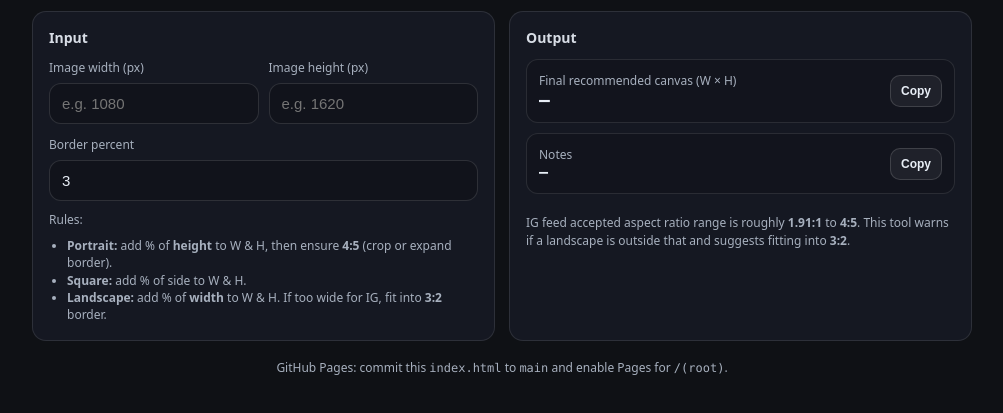
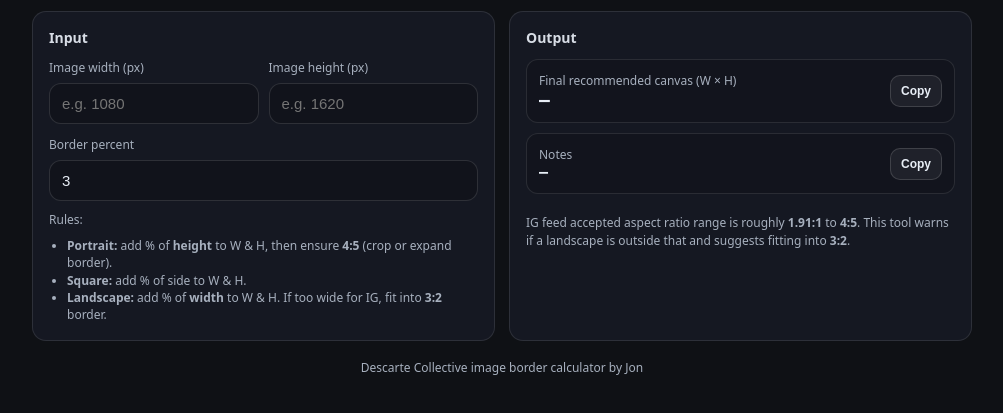
Before and after one commit to jonlanda/descarte-border-calculator, a plain HTML site: page index.html in a window 1280 px wide. Shown: the part 239-652 px from the top of the page, without its empty margins (138-1141 px from the left). Drawn offline with Linux system fonts and the light colour scheme.

Commit message:
new version for new guidelines

```diff
--- a/index.html
+++ b/index.html
@@ -182,7 +182,7 @@
     </div>
 
     <footer>
-      GitHub Pages: commit this <code>index.html</code> to <code>main</code> and enable Pages for <code>/(root)</code>.
+      Descarte Collective image border calculator by Jon
     </footer>
   </div>
 
```
